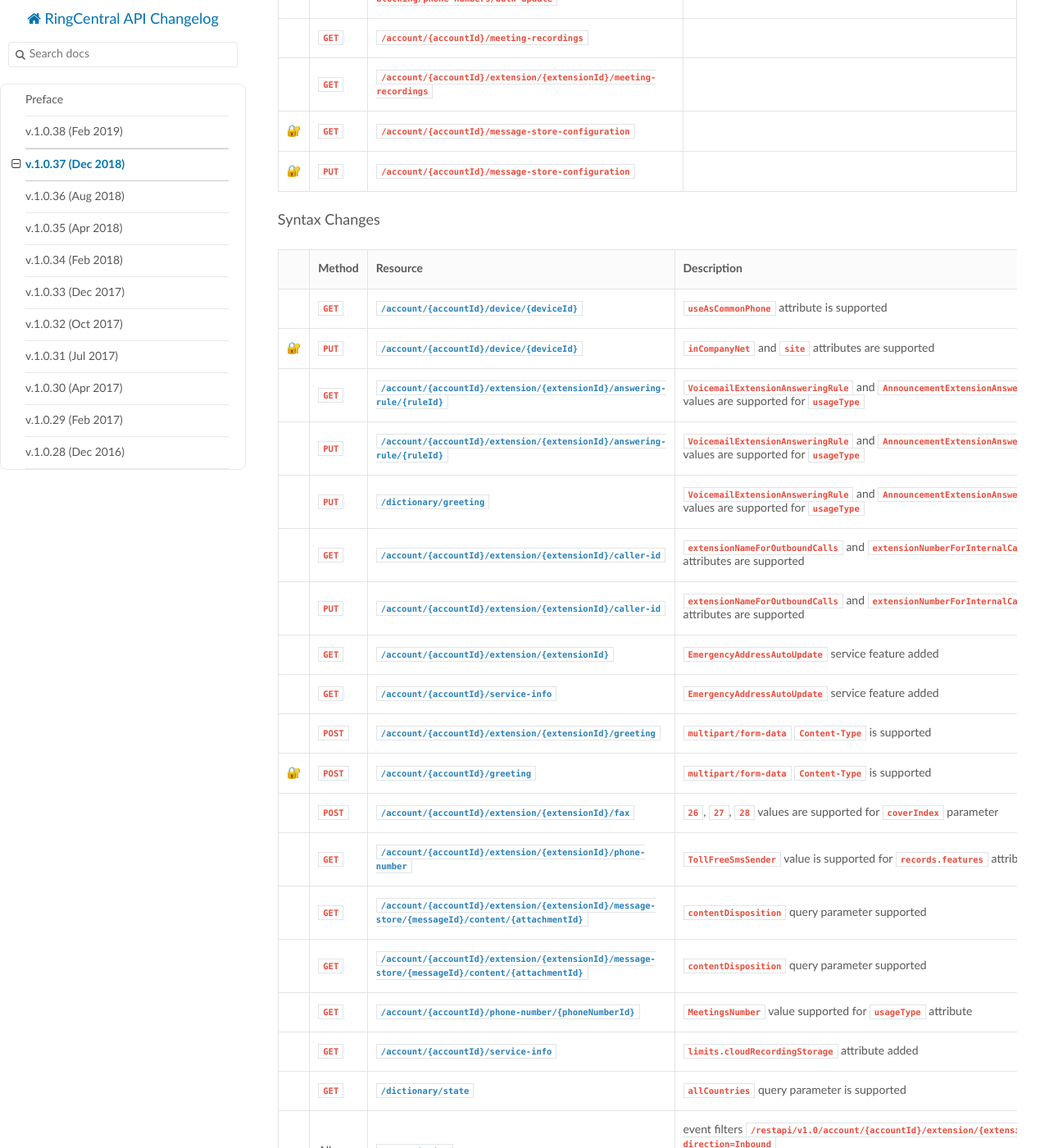
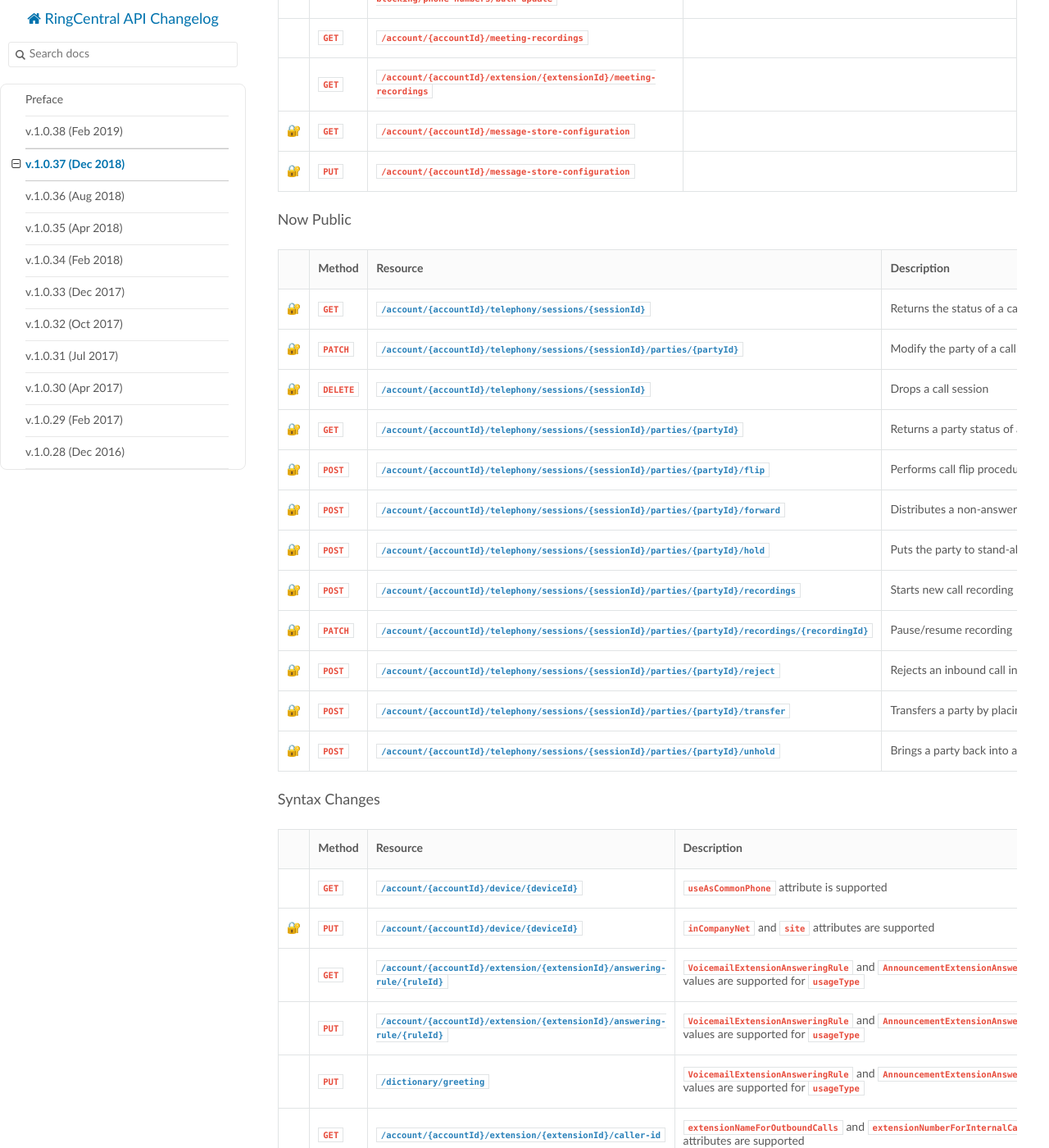
Before and after one commit to ringcentral/ringcentral-api-changelog, an MkDocs documentation site: the page built from docs/1_0_37.md, in a window 1280 px wide and 1400 px high, scrolled down 614 px. Shown: the whole window at 82% size. Built offline with MkDocs 1.6.1, drawn with Linux system fonts in a browser that asks for light colours; nearby versions of some CDN libraries; old or Windows-style settings are respelled for this version of MkDocs.

Commit message:
Update 1_0_37.md

```diff
--- a/docs/1_0_37.md
+++ b/docs/1_0_37.md
@@ -17,6 +17,23 @@ Basepath for all URLs: `https://platform.ringcentral.com/restapi/v1.0`.
 |         |`GET` |`/account/{accountId}/extension/{extensionId}/meeting-recordings`|
 |&#x1F510;|`GET` |`/account/{accountId}/message-store-configuration`|
 |&#x1F510;|`PUT` |`/account/{accountId}/message-store-configuration`|
+
+### Now Public
+|         |Method|Resource|Description|
+|---------|------|--------|-----------|
+|&#x1F510;|`GET`|[`/account/{accountId}/telephony/sessions/{sessionId}`](https://developers.ringcentral.com/api-reference#Call-Control-Beta-getCallSessionStatus)|Returns the status of a call session by ID|
+|&#x1F510;|`PATCH`|[`/account/{accountId}/telephony/sessions/{sessionId}/parties/{partyId}`](https://developers.ringcentral.com/api-reference#Call-Control-Beta-updateCallParty)|Modify the party of a call session by ID|
+|&#x1F510;|`DELETE`|[`/account/{accountId}/telephony/sessions/{sessionId}`](https://developers.ringcentral.com/api-reference#Call-Control-Beta-deleteCallSession)|Drops a call session|
+|&#x1F510;|`GET` |[`/account/{accountId}/telephony/sessions/{sessionId}/parties/{partyId}`](https://developers.ringcentral.com/api-reference#Call-Control-Beta-getCallPartyStatus)|Returns a party status of a call session by ID|
+|&#x1F510;|`POST`|[`/account/{accountId}/telephony/sessions/{sessionId}/parties/{partyId}/flip`](https://developers.ringcentral.com/api-reference#Call-Control-Beta-callFlipParty)|Performs call flip procedure by holding opposite party and calling to the specified target|
+|&#x1F510;|`POST`|[`/account/{accountId}/telephony/sessions/{sessionId}/parties/{partyId}/forward`](https://developers.ringcentral.com/api-reference#Call-Control-Beta-forwardCallParty)|Distributes a non-answered call to the defined target|
+|&#x1F510;|`POST`|[`/account/{accountId}/telephony/sessions/{sessionId}/parties/{partyId}/hold`](https://developers.ringcentral.com/api-reference#Call-Control-Beta-holdCallParty)|Puts the party to stand-alone mode and starts to play Hold Music|
+|&#x1F510;|`POST`|[`/account/{accountId}/telephony/sessions/{sessionId}/parties/{partyId}/recordings`](https://developers.ringcentral.com/api-reference#Call-Control-Beta-startCallRecording)|Starts new call recording in a party|
+|&#x1F510;|`PATCH`|[`/account/{accountId}/telephony/sessions/{sessionId}/parties/{partyId}/recordings/{recordingId}`](https://developers.ringcentral.com/api-reference#Call-Control-Beta-pauseResumeCallRecording)|Pause/resume recording|
+|&#x1F510;|`POST`|[`/account/{accountId}/telephony/sessions/{sessionId}/parties/{partyId}/reject`](https://developers.ringcentral.com/api-reference#Call-Control-Beta-rejectParty)|Rejects an inbound call in a "Setup" or "Proceeding" state|
+|&#x1F510;|`POST`|[`/account/{accountId}/telephony/sessions/{sessionId}/parties/{partyId}/transfer`](https://developers.ringcentral.com/api-reference#Call-Control-Beta-transferCallParty)|Transfers a party by placing a new call to the specified target|
+|&#x1F510;|`POST`|[`/account/{accountId}/telephony/sessions/{sessionId}/parties/{partyId}/unhold`](https://developers.ringcentral.com/api-reference#Call-Control-Beta-unholdCallParty)|Brings a party back into a call and stops to play Hold Music|
+
 
 
 ### Syntax Changes
```
